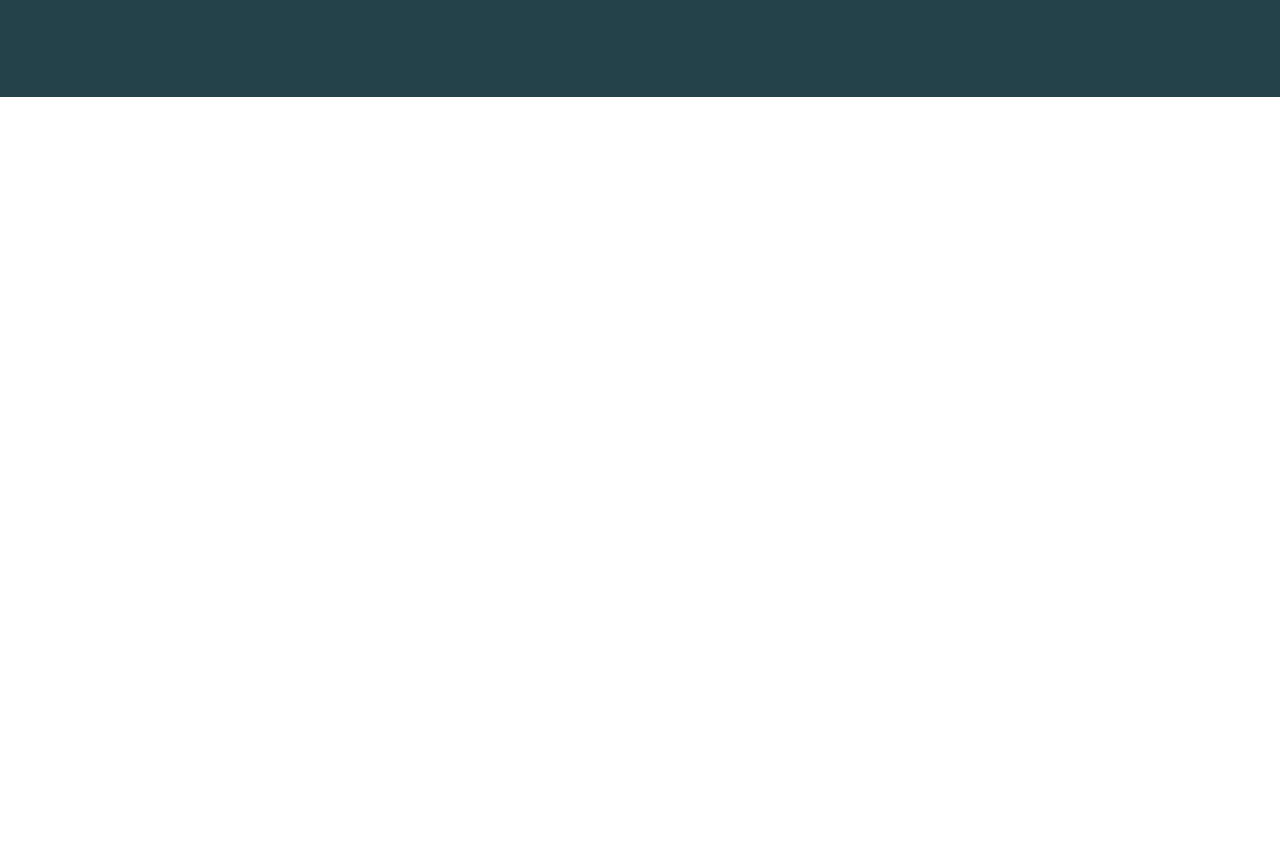
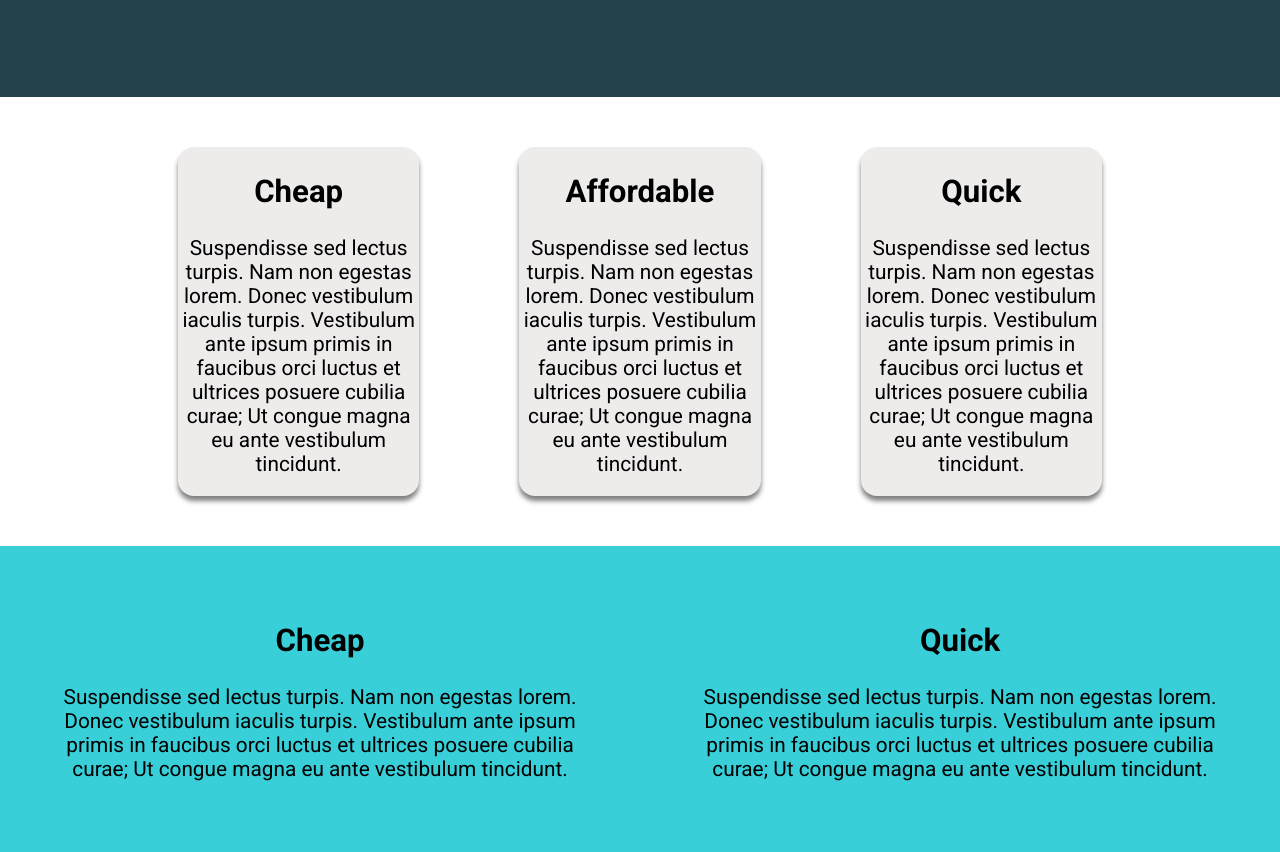
Before and after one commit to Atti-Deutsch/mormun, a plain HTML site: page index.html in a window 1280 px wide. Shown: the part 471-1323 px from the top of the page. Before the commit the page ends 800 px from the top, so only its background shows below. Drawn offline with Linux system fonts and the light colour scheme.

Commit message:
modified layout

```diff
--- a/index.html
+++ b/index.html
@@ -19,5 +19,50 @@
             </div>
         </div>
     </div>
+        <div class="container">
+            <div class="row">
+                <div class="col">
+                    <h2>Cheap</h2>
+                    <p>Suspendisse sed lectus turpis. Nam non egestas lorem. Donec vestibulum iaculis turpis. Vestibulum ante
+                        ipsum primis in
+                        faucibus orci luctus et ultrices posuere cubilia curae; Ut congue magna eu ante vestibulum tincidunt.
+                       </p>
+                </div>
+                <div class="col">
+                    <h2>Affordable</h2>
+                    <p>Suspendisse sed lectus turpis. Nam non egestas lorem. Donec vestibulum iaculis turpis. Vestibulum ante
+                        ipsum
+                        primis in
+                        faucibus orci luctus et ultrices posuere cubilia curae; Ut congue magna eu ante vestibulum tincidunt.
+                        </p>
+                </div>
+                <div class="col">
+                    <h2>Quick</h2>
+                    <p>Suspendisse sed lectus turpis. Nam non egestas lorem. Donec vestibulum iaculis turpis. Vestibulum ante
+                        ipsum
+                        primis in
+                        faucibus orci luctus et ultrices posuere cubilia curae; Ut congue magna eu ante vestibulum tincidunt.
+                        </p>
+                </div>
+            </div>
+        </div>
+        <div class="container-bottom">
+            <div class="row">
+                <div class="col-bottom">
+                    <h2>Cheap</h2>
+                    <p>Suspendisse sed lectus turpis. Nam non egestas lorem. Donec vestibulum iaculis turpis. Vestibulum ante
+                    ipsum primis in
+                    faucibus orci luctus et ultrices posuere cubilia curae; Ut congue magna eu ante vestibulum tincidunt.
+                    </p>
+                </div>
+                <div class="col-bottom">
+                    <h2>Quick</h2>
+                    <p>Suspendisse sed lectus turpis. Nam non egestas lorem. Donec vestibulum iaculis turpis. Vestibulum ante
+                        ipsum primis in
+                        faucibus orci luctus et ultrices posuere cubilia curae; Ut congue magna eu ante vestibulum tincidunt.
+                    </p>
+                </div>
+            </div>
+        </div>
 </body>
 </html>
--- a/style.css
+++ b/style.css
@@ -16,6 +16,29 @@ h1 {
     width: 80%;
     max-width: 1200px;
     margin: 0 auto;
+}
+
+.container-bottom {
+    background:  #38cfd9;
+}
+
+.row {
+    display: flex;
+}
+
+.col {
+    background: rgb(238, 235, 235);
+    text-align: center;
+    border-radius: 1rem;
+    box-shadow: 0 5px 5px 0 grey ;
+    margin: 50px;
+    width: 100%;
+}
+
+.col-bottom {
+    text-align: center;
+    margin: 50px;
+    width: 100%;
 }
 
 .hero {
```
